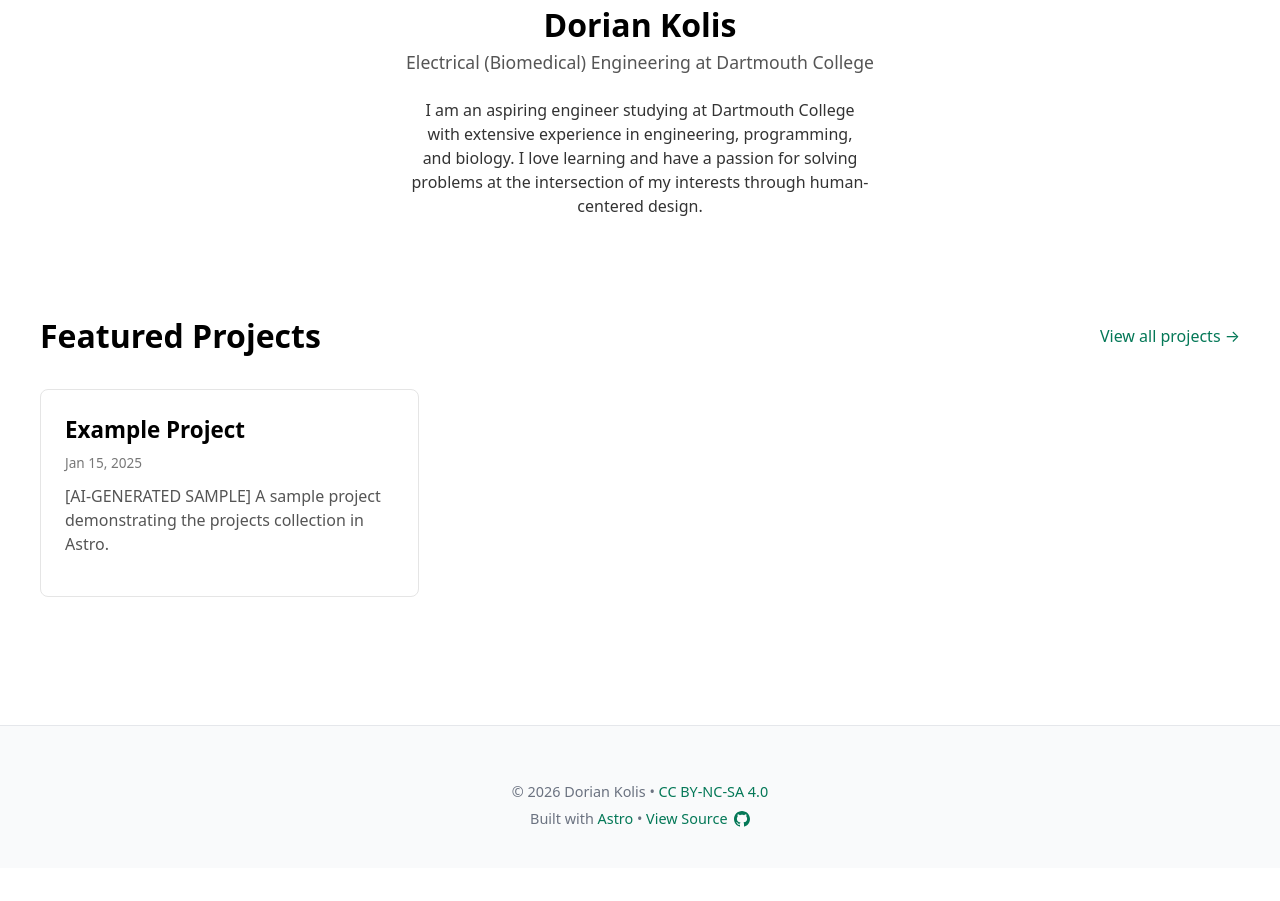
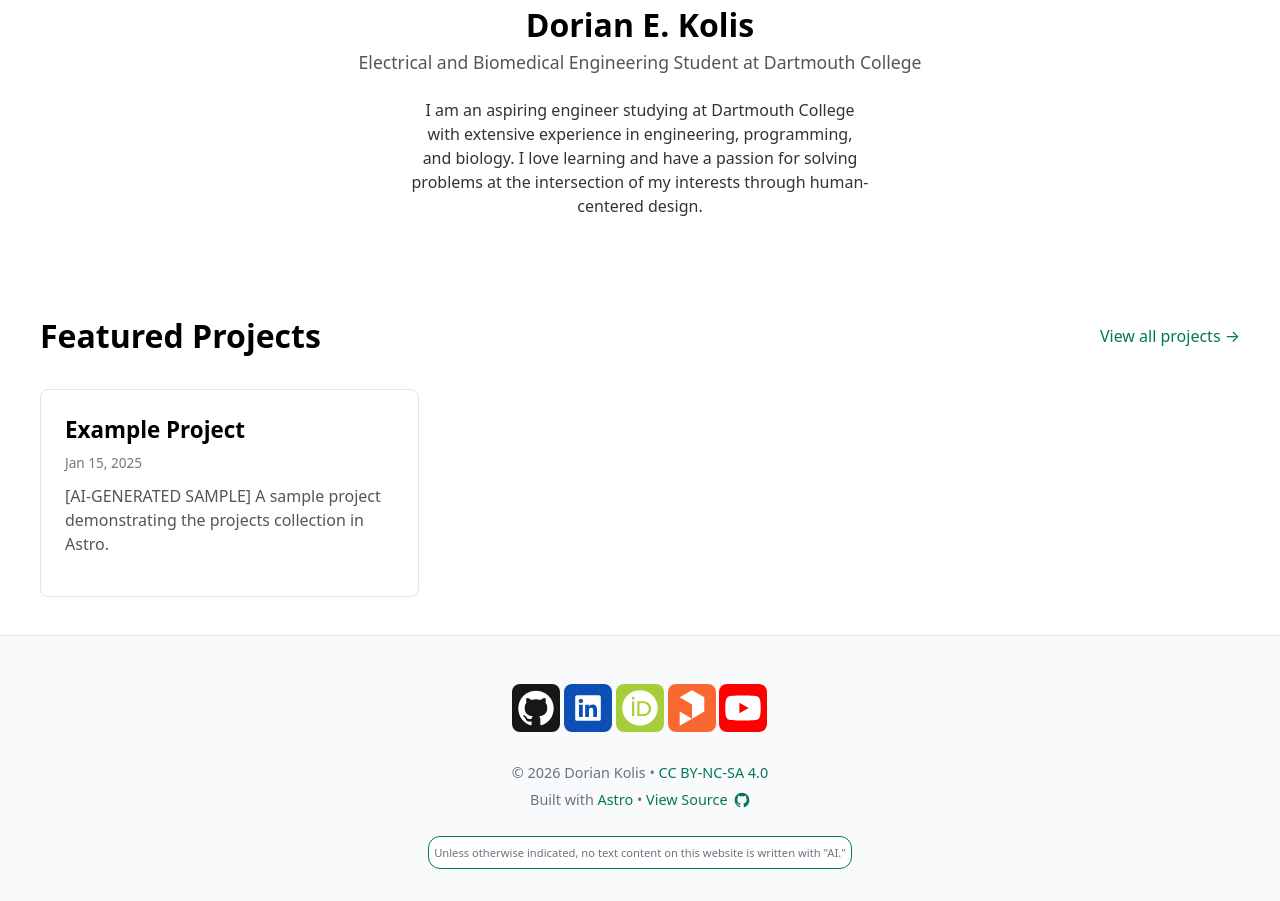
Before and after one commit to MetalTurtle18/personal-website, an Astro site: page / in a window 1280 px wide. Shown: the part 320-1221 px from the top of the page. Before the commit the page ends 1188 px from the top, so only its background shows below. Built offline with nearby package versions, Linux system fonts and the light colour scheme; Astro itself is replaced by a stand-in of ours.

Commit message:
Fix footer positioning Add external links

```diff
--- a/src/layouts/Layout.astro
+++ b/src/layouts/Layout.astro
@@ -20,6 +20,64 @@ const { title = 'Dorian Kolis' } = Astro.props;
     <footer class="footer">
       <div class="footer-content">
         <div class="footer-info">
+          <div class="footer-links">
+            <a href="https://github.com/MetalTurtle18" target="_blank" rel="noopener">
+              <svg
+                role="img"
+                viewBox="-1 -1 26 26"
+                xmlns="http://www.w3.org/2000/svg"
+                class="github"
+                ><title>GitHub</title><path
+                  fill="white"
+                  d="M12 .297c-6.63 0-12 5.373-12 12 0 5.303 3.438 9.8 8.205 11.385.6.113.82-.258.82-.577 0-.285-.01-1.04-.015-2.04-3.338.724-4.042-1.61-4.042-1.61C4.422 18.07 3.633 17.7 3.633 17.7c-1.087-.744.084-.729.084-.729 1.205.084 1.838 1.236 1.838 1.236 1.07 1.835 2.809 1.305 3.495.998.108-.776.417-1.305.76-1.605-2.665-.3-5.466-1.332-5.466-5.93 0-1.31.465-2.38 1.235-3.22-.135-.303-.54-1.523.105-3.176 0 0 1.005-.322 3.3 1.23.96-.267 1.98-.399 3-.405 1.02.006 2.04.138 3 .405 2.28-1.552 3.285-1.23 3.285-1.23.645 1.653.24 2.873.12 3.176.765.84 1.23 1.91 1.23 3.22 0 4.61-2.805 5.625-5.475 5.92.42.36.81 1.096.81 2.22 0 1.606-.015 2.896-.015 3.286 0 .315.21.69.825.57C20.565 22.092 24 17.592 24 12.297c0-6.627-5.373-12-12-12"
+                ></path></svg
+              ></a
+            >
+            <a href="https://www.linkedin.com/in/dorian-kolis" target="_blank" rel="noopener">
+              <svg
+                role="img"
+                viewBox="-1 -1 18 18"
+                xmlns="http://www.w3.org/2000/svg"
+                class="linkedin"
+                ><title>LinkedIn</title><path
+                  fill="white"
+                  d="M12.225 12.225h-1.778V9.44c0-.664-.012-1.519-.925-1.519-.926 0-1.068.724-1.068 1.47v2.834H6.676V6.498h1.707v.783h.024c.348-.594.996-.95 1.684-.925 1.802 0 2.135 1.185 2.135 2.728l-.001 3.14zM4.67 5.715a1.037 1.037 0 01-1.032-1.031c0-.566.466-1.032 1.032-1.032.566 0 1.031.466 1.032 1.032 0 .566-.466 1.032-1.032 1.032zm.889 6.51h-1.78V6.498h1.78v5.727zM13.11 2H2.885A.88.88 0 002 2.866v10.268a.88.88 0 00.885.866h10.226a.882.882 0 00.889-.866V2.865a.88.88 0 00-.889-.864z"
+                ></path></svg
+              ></a
+            >
+            <a href="https://orcid.org/0009-0004-5363-3730" target="_blank" rel="noopener">
+              <svg role="img" viewBox="-1 -1 26 26" xmlns="http://www.w3.org/2000/svg" class="orcid"
+                ><title>ORCID</title><path
+                  fill="white"
+                  d="M12 0C5.372 0 0 5.372 0 12s5.372 12 12 12 12-5.372 12-12S18.628 0 12 0zM7.369 4.378c.525 0 .947.431.947.947s-.422.947-.947.947a.95.95 0 0 1-.947-.947c0-.525.422-.947.947-.947zm-.722 3.038h1.444v10.041H6.647V7.416zm3.562 0h3.9c3.712 0 5.344 2.653 5.344 5.025 0 2.578-2.016 5.025-5.325 5.025h-3.919V7.416zm1.444 1.303v7.444h2.297c3.272 0 4.022-2.484 4.022-3.722 0-2.016-1.284-3.722-4.097-3.722h-2.222z"
+                ></path></svg
+              ></a
+            >
+            <a href="https://www.printables.com/@MetalTurtle" target="_blank" rel="noopener">
+              <svg
+                role="img"
+                viewBox="-1 -1 26 26"
+                xmlns="http://www.w3.org/2000/svg"
+                class="printables"
+                ><title>Printables</title><path
+                  fill="white"
+                  d="M3.678 4.8 12 9.6v9.6l8.322-4.8V4.8L12 0ZM12 19.2l-8.322-4.8V24Z"></path></svg
+              ></a
+            >
+            <a href="https://www.youtube.com/@MetalTurtle18" target="_blank" rel="noopener">
+              <svg
+                role="img"
+                viewBox="-1 -1 26 26"
+                xmlns="http://www.w3.org/2000/svg"
+                class="youtube"
+                ><title>YouTube</title><path
+                  fill="white"
+                  d="M23.498 6.186a3.016 3.016 0 0 0-2.122-2.136C19.505 3.545 12 3.545 12 3.545s-7.505 0-9.377.505A3.017 3.017 0 0 0 .502 6.186C0 8.07 0 12 0 12s0 3.93.502 5.814a3.016 3.016 0 0 0 2.122 2.136c1.871.505 9.376.505 9.376.505s7.505 0 9.377-.505a3.015 3.015 0 0 0 2.122-2.136C24 15.93 24 12 24 12s0-3.93-.502-5.814zM9.545 15.568V8.432L15.818 12l-6.273 3.568z"
+                ></path></svg
+              ></a
+            >
+          </div>
+          <br />
           <p>
             © {new Date().getFullYear()} Dorian Kolis • <a
               href="https://creativecommons.org/licenses/by-nc-sa/4.0/"
@@ -37,18 +95,22 @@ const { title = 'Dorian Kolis' } = Astro.props;
             >
               View Source
               <svg
-                xmlns="http://www.w3.org/2000/svg"
+                role="img"
                 width="16"
                 height="16"
-                viewBox="0 0 24 24"
+                viewBox="-1 -1 26 26"
+                xmlns="http://www.w3.org/2000/svg"
                 fill="currentColor"
+                ><title>GitHub</title><path
+                  d="M12 .297c-6.63 0-12 5.373-12 12 0 5.303 3.438 9.8 8.205 11.385.6.113.82-.258.82-.577 0-.285-.01-1.04-.015-2.04-3.338.724-4.042-1.61-4.042-1.61C4.422 18.07 3.633 17.7 3.633 17.7c-1.087-.744.084-.729.084-.729 1.205.084 1.838 1.236 1.838 1.236 1.07 1.835 2.809 1.305 3.495.998.108-.776.417-1.305.76-1.605-2.665-.3-5.466-1.332-5.466-5.93 0-1.31.465-2.38 1.235-3.22-.135-.303-.54-1.523.105-3.176 0 0 1.005-.322 3.3 1.23.96-.267 1.98-.399 3-.405 1.02.006 2.04.138 3 .405 2.28-1.552 3.285-1.23 3.285-1.23.645 1.653.24 2.873.12 3.176.765.84 1.23 1.91 1.23 3.22 0 4.61-2.805 5.625-5.475 5.92.42.36.81 1.096.81 2.22 0 1.606-.015 2.896-.015 3.286 0 .315.21.69.825.57C20.565 22.092 24 17.592 24 12.297c0-6.627-5.373-12-12-12"
+                ></path></svg
               >
-                <path
-                  d="M12 0c-6.626 0-12 5.373-12 12 0 5.302 3.438 9.8 8.207 11.387.599.111.793-.261.793-.577v-2.234c-3.338.726-4.033-1.416-4.033-1.416-.546-1.387-1.333-1.756-1.333-1.756-1.089-.745.083-.729.083-.729 1.205.084 1.839 1.237 1.839 1.237 1.07 1.834 2.807 1.304 3.492.997.107-.775.418-1.305.762-1.604-2.665-.305-5.467-1.334-5.467-5.931 0-1.311.469-2.381 1.236-3.221-.124-.303-.535-1.524.117-3.176 0 0 1.008-.322 3.301 1.23.957-.266 1.983-.399 3.003-.404 1.02.005 2.047.138 3.006.404 2.291-1.552 3.297-1.23 3.297-1.23.653 1.653.242 2.874.118 3.176.77.84 1.235 1.911 1.235 3.221 0 4.609-2.807 5.624-5.479 5.921.43.372.823 1.102.823 2.222v3.293c0 .319.192.694.801.576 4.765-1.589 8.199-6.086 8.199-11.386 0-6.627-5.373-12-12-12z"
-                ></path>
-              </svg>
             </a>
           </p>
+          <br />
+          <div class="footer-ai-note" title="Sorry, I still think I am a better writer.">
+            <p>Unless otherwise indicated, no text content on this website is written with "AI."</p>
+          </div>
         </div>
       </div>
     </footer>
@@ -71,10 +133,12 @@ const { title = 'Dorian Kolis' } = Astro.props;
       BlinkMacSystemFont,
       'Segoe UI',
       sans-serif;
+    min-height: 100%;
+    position: relative;
   }
 
   body {
-    margin: 0;
+    margin: 0 0 240px;
     padding: 0;
     min-height: 100vh;
   }
@@ -93,6 +157,10 @@ const { title = 'Dorian Kolis' } = Astro.props;
   }
 
   .footer {
+    position: absolute;
+    overflow: hidden;
+    bottom: 0;
+    width: 100%;
     margin-top: 4rem;
     padding: 3rem 2rem 2rem;
     background: #f9fafb;
@@ -145,14 +213,53 @@ const { title = 'Dorian Kolis' } = Astro.props;
     text-decoration: underline;
   }
 
+  .footer-ai-note {
+    text-align: center;
+    background: white;
+    border: 1px solid #047857;
+    border-radius: 0.75rem;
+  }
+
+  .footer-ai-note p {
+    color: #6b7280;
+    font-size: 0.7rem;
+    padding: 0 0.3rem;
+  }
+
   .github-link {
     display: inline-flex;
     align-items: center;
     gap: 0.4rem;
   }
 
+  .footer-links svg {
+    width: 3rem;
+    border-radius: 0.5rem;
+    padding: 0.3rem;
+  }
+
+  .github {
+    background: #181717;
+  }
+
+  .linkedin {
+    background: #0e4fb5;
+  }
+
+  .orcid {
+    background: #a6ce39;
+  }
+
+  .printables {
+    background: #fa6831;
+  }
+
+  .youtube {
+    background: #ff0000;
+  }
+
   .github-link svg {
-    vertical-align: middle;
+    vertical-align: text-bottom;
   }
 
   @media (max-width: 768px) {
--- a/src/pages/index.astro
+++ b/src/pages/index.astro
@@ -4,8 +4,8 @@ import Layout from '../layouts/Layout.astro';
 import ContentCard from '../components/ContentCard.astro';
 import headshot from '../assets/mugshot.jpg';
 
-const name = 'Dorian Kolis';
-const title = 'Electrical (Biomedical) Engineering at Dartmouth College';
+const name = 'Dorian E. Kolis';
+const title = 'Electrical and Biomedical Engineering Student at Dartmouth College';
 const bio =
   'I am an aspiring engineer studying at Dartmouth College with extensive experience in engineering, programming, and biology. I love learning and have a passion for solving problems at the intersection of my interests through human-centered design.';
 
```
